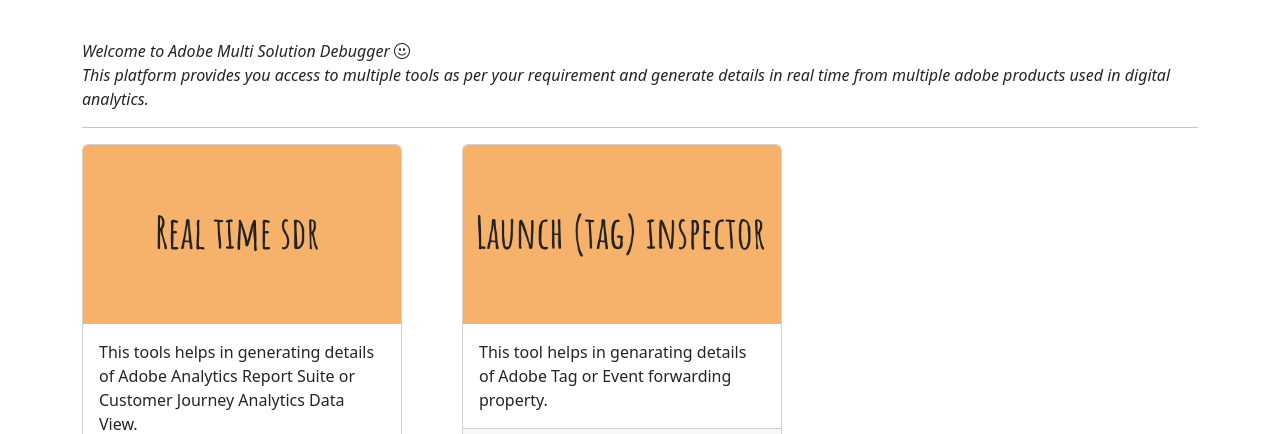
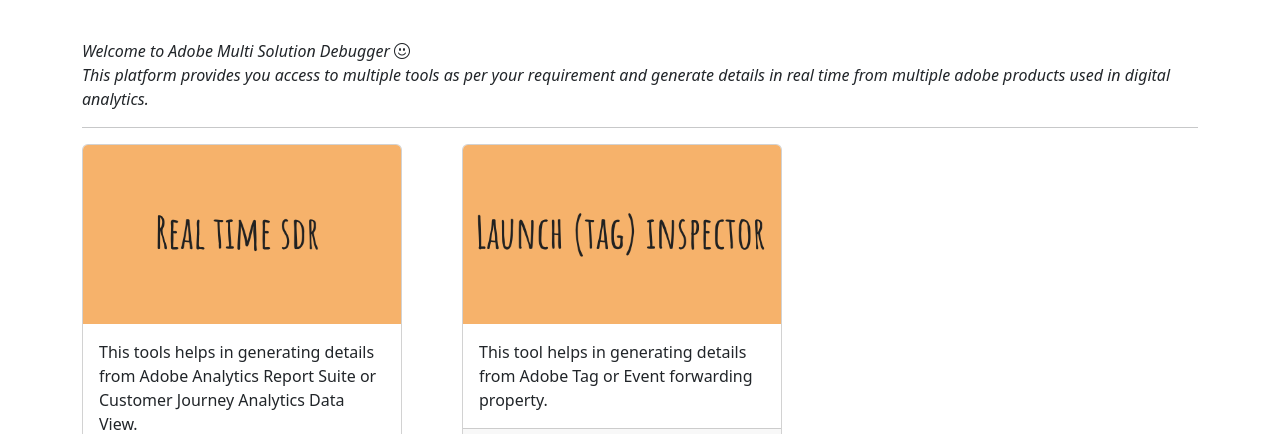
Before and after one commit to rishabh-dev-98/Multi-Solution-Debugger, a plain HTML site: page index.html in a window 1280 px wide. Shown: the part 67-501 px from the top of the page. Drawn offline with nearby package versions, Linux system fonts and the light colour scheme; a script that the page names is missing.

Commit message:
second commit

```diff
--- a/index.html
+++ b/index.html
@@ -33,7 +33,7 @@
                 <div class="card" style="width: 20rem;">
                     <img src="real time sdr.png" class="card-img-top" alt="...">
                     <div class="card-body">
-                        <p class="card-text">This tools helps in generating details of Adobe Analytics Report Suite or Customer Journey Analytics Data View.</p>
+                        <p class="card-text">This tools helps in generating details from Adobe Analytics Report Suite or Customer Journey Analytics Data View.</p>
                     </div>
                     <div class="card-footer">
                         <a href="https://rishabh-dev-98.github.io/Real-Time-SDR/" class="btn btn-info" data-bs-toggle="tooltip" data-bs-placement="bottom" data-bs-custom-class="custom-tooltip" data-bs-title="Use this button to redirect to SDR tool.">Click me <i class="bi bi-arrow-up-right-circle"></i></a>
@@ -44,7 +44,7 @@
                 <div class="card" style="width: 20rem;">
                     <img src="launch tag inspector.png" class="card-img-top" alt="...">
                     <div class="card-body">
-                        <p class="card-text">This tool helps in genarating details of Adobe Tag or Event forwarding property.</p>
+                        <p class="card-text">This tool helps in generating details from Adobe Tag or Event forwarding property.</p>
                     </div>
                     <div class="card-footer">
                         <a href="https://rishabh-dev-98.github.io/Launch-Tag-Inspector/" class="btn btn-info" data-bs-toggle="tooltip" data-bs-placement="bottom" data-bs-custom-class="custom-tooltip" data-bs-title="Use this button to redirect to Inspector tool.">Click me <i class="bi bi-arrow-up-right-circle"></i></a>
```
